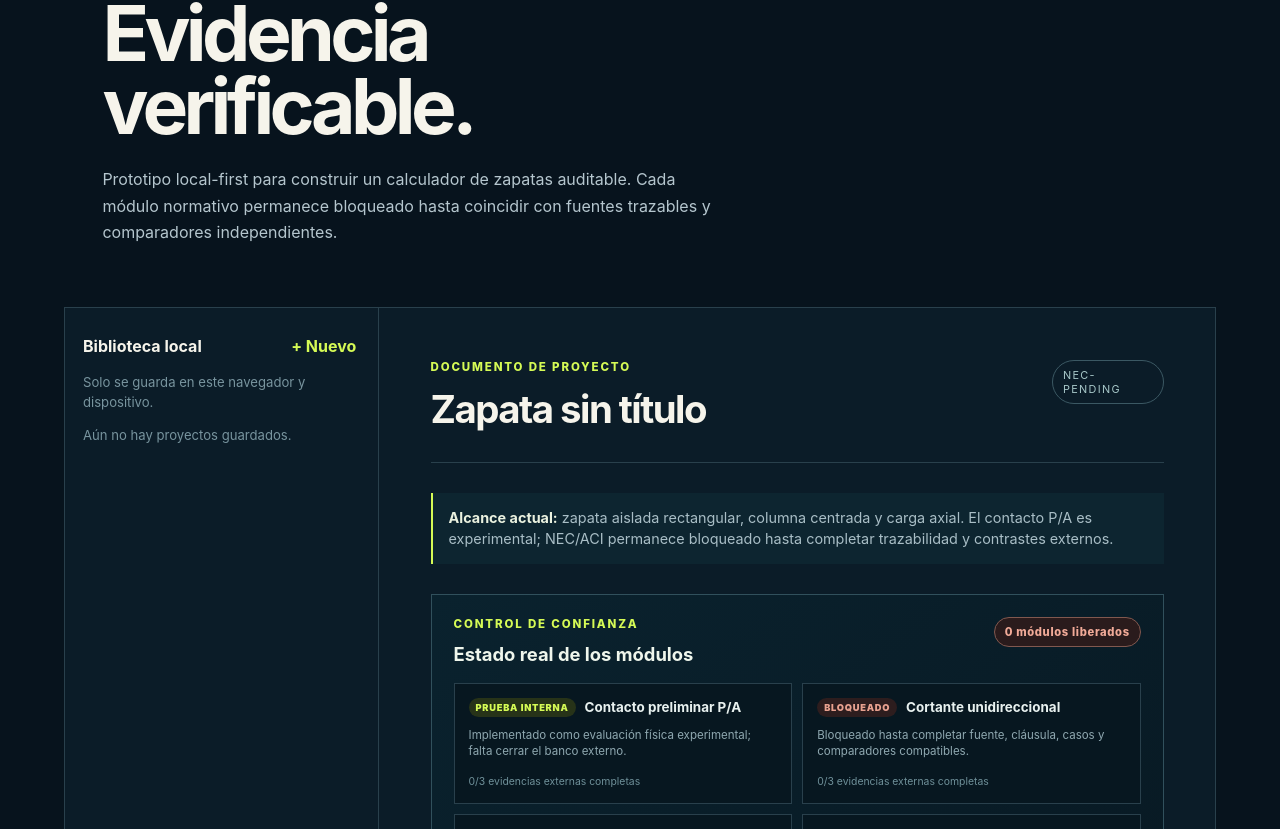
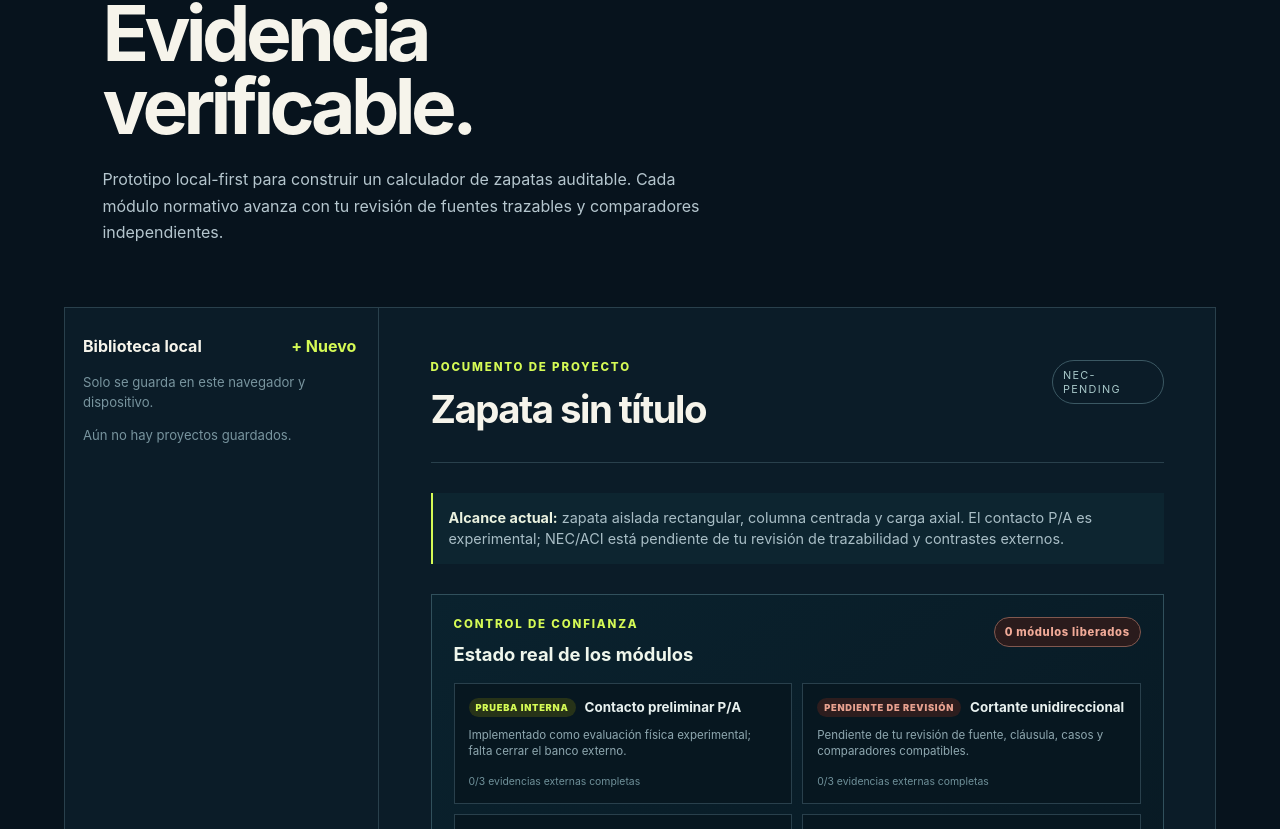
Before and after one commit to AxelJhostin/AndeLogicFooting, a React (Vite) app in the folder app/: page / in a window 1280 px wide. Shown: the part 251-1080 px from the top of the page. Built offline with nearby package versions, Linux system fonts and the light colour scheme.

Commit message:
feat: update status messages to reflect 'pending-review' for clarity and consistency

```diff
--- a/app/src/App.tsx
+++ b/app/src/App.tsx
@@ -157,7 +157,7 @@ function App() {
         <h1>Diseño visible. Evidencia verificable.</h1>
         <p>
           Prototipo local-first para construir un calculador de zapatas auditable. Cada módulo normativo
-          permanece bloqueado hasta coincidir con fuentes trazables y comparadores independientes.
+          avanza con tu revisión de fuentes trazables y comparadores independientes.
         </p>
       </section>
 
@@ -209,7 +209,7 @@ function App() {
           </div>
 
           <div className="notice">
-            <strong>Alcance actual:</strong> zapata aislada rectangular, columna centrada y carga axial. El contacto P/A es experimental; NEC/ACI permanece bloqueado hasta completar trazabilidad y contrastes externos.
+            <strong>Alcance actual:</strong> zapata aislada rectangular, columna centrada y carga axial. El contacto P/A es experimental; NEC/ACI está pendiente de tu revisión de trazabilidad y contrastes externos.
           </div>
 
           <section className="validation-panel" aria-labelledby="validation-title">
@@ -225,7 +225,7 @@ function App() {
                 <article key={module.id} className={`validation-module ${module.state}`}>
                   <div>
                     <span className="module-state">
-                      {module.state === 'internal-testing' ? 'Prueba interna' : module.state === 'approved' ? 'Aprobado' : 'Bloqueado'}
+                      {module.state === 'internal-testing' ? 'Prueba interna' : module.state === 'approved' ? 'Aprobado' : 'Pendiente de revisión'}
                     </span>
                     <strong>{module.label}</strong>
                   </div>
--- a/app/src/application/check-readiness.ts
+++ b/app/src/application/check-readiness.ts
@@ -4,7 +4,7 @@ import { getStandardProfile } from '../standards/profiles'
 
 export type CalculationReadiness =
   | { status: 'invalid-input'; issues: ValidationIssue[] }
-  | { status: 'blocked'; reason: string }
+  | { status: 'pending-review'; reason: string }
 
 export function checkCalculationReadiness(project: ProjectDocument): CalculationReadiness {
   const issues = validateFootingInputs(project.inputSnapshot)
@@ -13,7 +13,7 @@ export function checkCalculationReadiness(project: ProjectDocument): Calculation
   const profile = getStandardProfile(project.standardProfile)
 
   return {
-    status: 'blocked',
+    status: 'pending-review',
     reason: `${profile.label}: ${profile.releaseBlocker}`,
   }
 }
--- a/app/src/standards/profiles.ts
+++ b/app/src/standards/profiles.ts
@@ -3,7 +3,7 @@ export type StandardProfileId = 'NEC-PENDING' | 'ACI-318-25-PENDING'
 export type StandardProfile = {
   id: StandardProfileId
   label: string
-  releaseStatus: 'blocked'
+  releaseStatus: 'pending-review'
   sources: string[]
   releaseBlocker: string
 }
@@ -12,7 +12,7 @@ export const standardProfiles: Record<StandardProfileId, StandardProfile> = {
   'NEC-PENDING': {
     id: 'NEC-PENDING',
     label: 'Ecuador - NEC 2014 (pendiente de perfil complementario)',
-    releaseStatus: 'blocked',
+    releaseStatus: 'pending-review',
     sources: ['NEC-SE-GC 2014', 'NEC-SE-HM 2014'],
     releaseBlocker:
       'La NEC 2014 remite a referencias complementarias para el modelo completo de zapatas. Falta congelar la edición autorizada, mapear cláusulas y validar casos de referencia.',
@@ -20,7 +20,7 @@ export const standardProfiles: Record<StandardProfileId, StandardProfile> = {
   'ACI-318-25-PENDING': {
     id: 'ACI-318-25-PENDING',
     label: 'ACI CODE-318-25 SI (pendiente de licencia y validación)',
-    releaseStatus: 'blocked',
+    releaseStatus: 'pending-review',
     sources: ['ACI CODE-318-25'],
     releaseBlocker:
       'Falta acceso autorizado, mapeo de cláusulas y casos de validación independientes para ACI CODE-318-25.',
--- a/app/src/validation/benchmarks/catalog.ts
+++ b/app/src/validation/benchmarks/catalog.ts
@@ -1,4 +1,4 @@
-export type ModuleValidationState = 'internal-testing' | 'not-implemented' | 'approved'
+export type ModuleValidationState = 'internal-testing' | 'pending-review' | 'approved'
 
 export type ModuleValidationRecord = {
   id: string
@@ -21,25 +21,25 @@ export const moduleValidationCatalog: ModuleValidationRecord[] = [
   {
     id: 'one-way-shear',
     label: 'Cortante unidireccional',
-    state: 'not-implemented',
+    state: 'pending-review',
     completedExternalBenchmarks: 0,
     requiredExternalBenchmarks: 3,
-    note: 'Bloqueado hasta completar fuente, cláusula, casos y comparadores compatibles.',
+    note: 'Pendiente de tu revisión de fuente, cláusula, casos y comparadores compatibles.',
   },
   {
     id: 'punching-shear',
     label: 'Punzonamiento',
-    state: 'not-implemented',
+    state: 'pending-review',
     completedExternalBenchmarks: 0,
     requiredExternalBenchmarks: 3,
-    note: 'Bloqueado hasta completar fuente, cláusula, casos y comparadores compatibles.',
+    note: 'Pendiente de tu revisión de fuente, cláusula, casos y comparadores compatibles.',
   },
   {
     id: 'flexure-reinforcement',
     label: 'Flexión y refuerzo',
-    state: 'not-implemented',
+    state: 'pending-review',
     completedExternalBenchmarks: 0,
     requiredExternalBenchmarks: 3,
-    note: 'Bloqueado hasta completar fuente, cláusula, casos y comparadores compatibles.',
+    note: 'Pendiente de tu revisión de fuente, cláusula, casos y comparadores compatibles.',
   },
 ]
```
Also changed, not shown: 1 other file (tests, documents, lock files or other folders).
